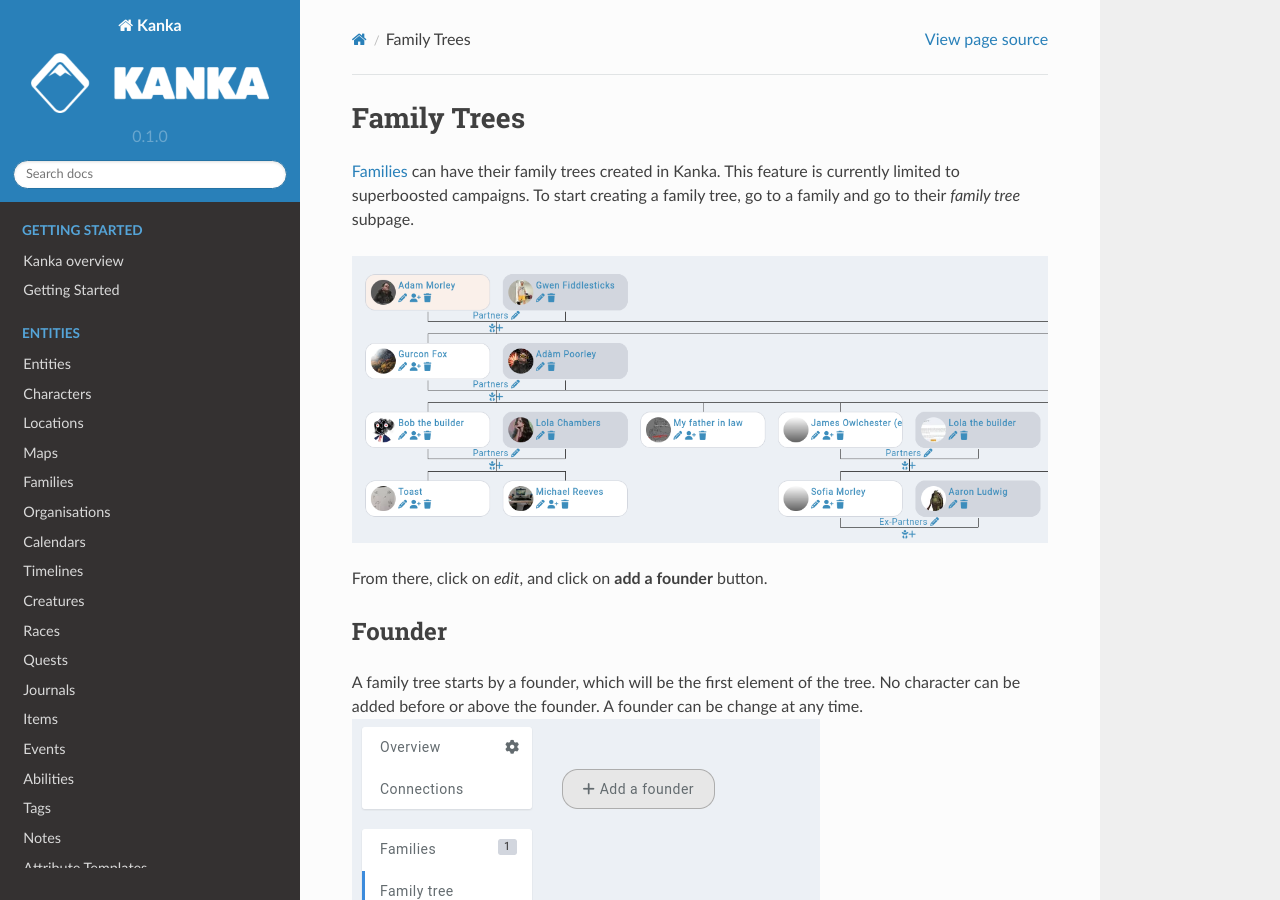
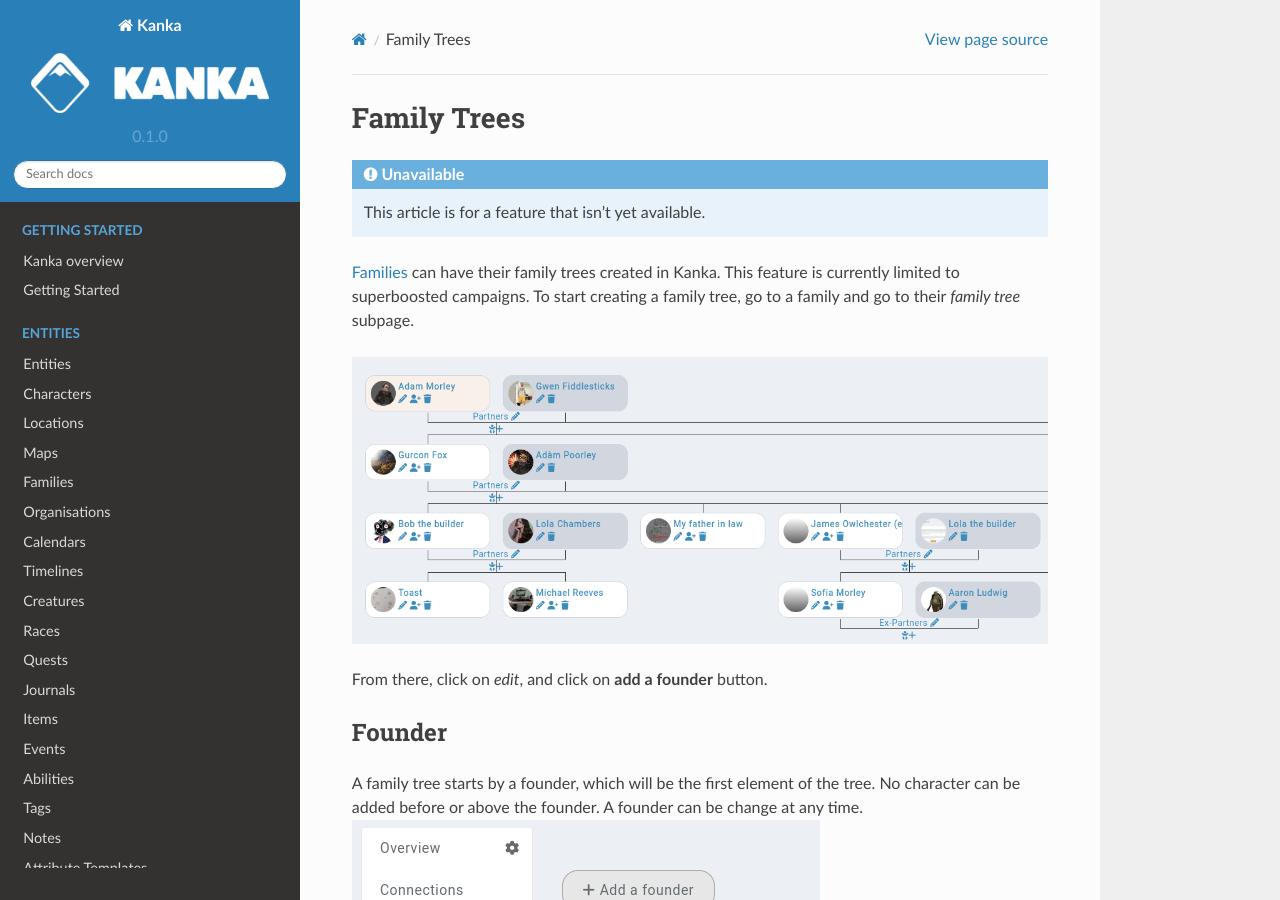
Before and after one commit to owlchester/kanka-docs, a Sphinx documentation site: the page built from docs/source/entities/families/family-trees.md, in a window 1280 px wide and 900 px high. Built offline with Sphinx 7.4.7 and the Read the Docs theme 2.0.0, drawn with Linux system fonts in a browser that asks for light colours; pages that are not in the unit, such as notebooks, are missing from menus.

Commit message:
Family tree doc warning

````diff
--- a/docs/source/entities/families/family-trees.md
+++ b/docs/source/entities/families/family-trees.md
@@ -1,4 +1,8 @@
 # Family Trees
+
+```{admonition} Unavailable
+This article is for a feature that isn't yet available.
+```
 
 [Families](/entities/families) can have their family trees created in Kanka. This feature is currently limited to superboosted campaigns. To start creating a family tree, go to a family and go to their *family tree* subpage.
 
````
